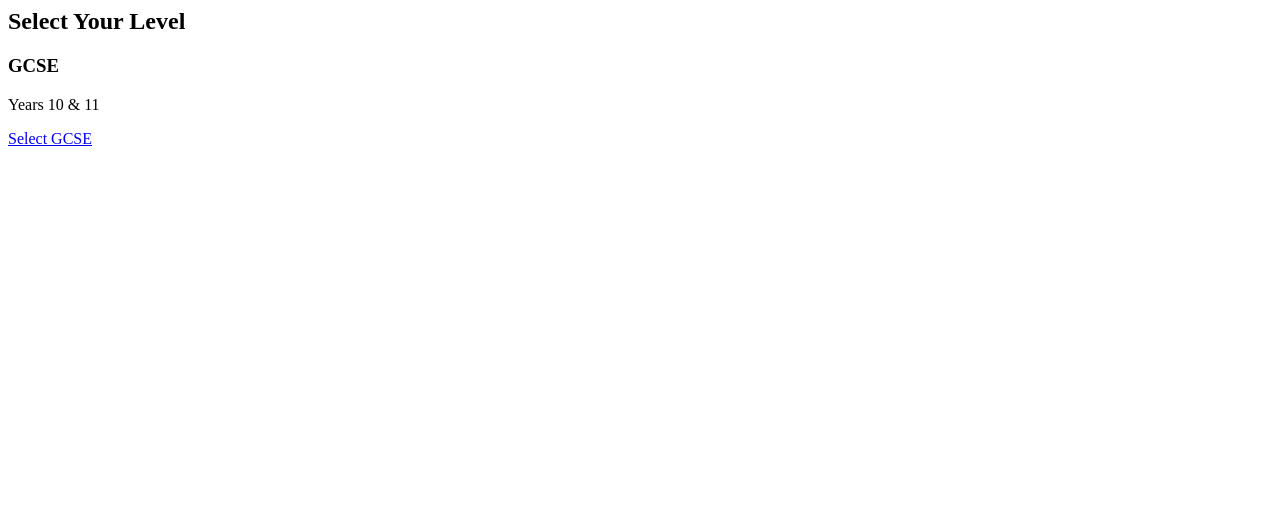
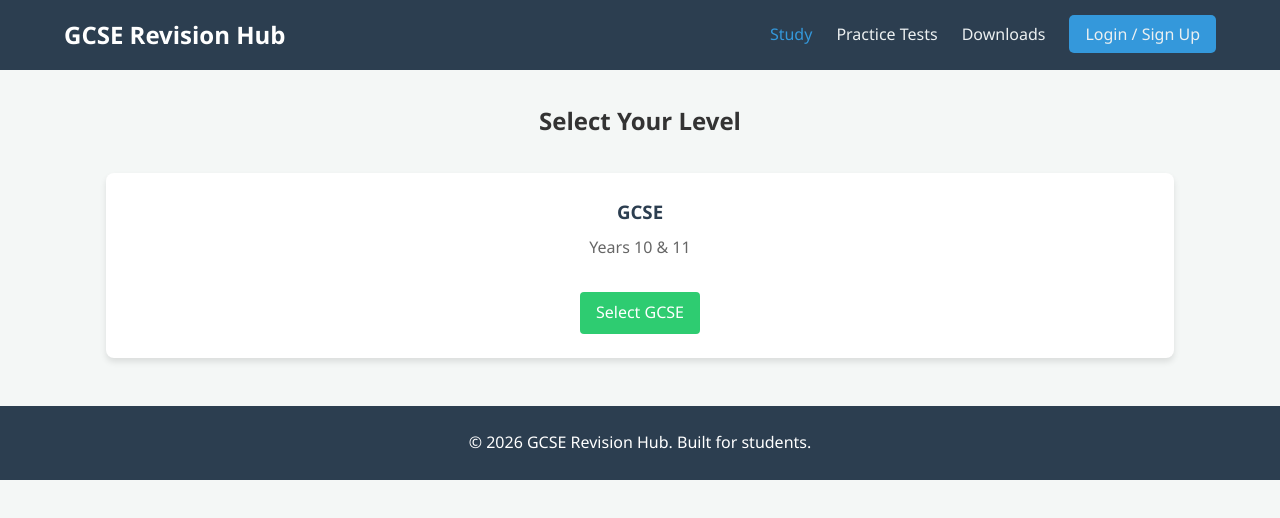
Before and after one commit to IbbyZaman/easystudy, a plain HTML site: page study.html in a window 1280 px wide. Drawn offline with Linux system fonts and the light colour scheme.

Commit message:
Update study.html

```diff
--- a/study.html
+++ b/study.html
@@ -1,3 +1,23 @@
+<!DOCTYPE html>
+<html lang="en">
+<head>
+    <meta charset="UTF-8">
+    <meta name="viewport" content="width=device-width, initial-scale=1.0">
+    <title>Study | GCSE Revision Hub</title>
+    <link rel="stylesheet" href="styles.css">
+</head>
+<body>
+    <header>
+        <nav class="navbar">
+            <h1 class="logo">GCSE Revision Hub</h1>
+            <ul class="nav-links">
+                <li><a href="study.html" class="active">Study</a></li>
+                <li><a href="tests.html">Practice Tests</a></li>
+                <li><a href="downloads.html">Downloads</a></li>
+                <li><a href="login.html" class="btn-login">Login / Sign Up</a></li>
+            </ul>
+        </nav>
+    </header>
     <main class="content-container">
         <section class="notes-header">
             <h2>Select Your Level</h2>
@@ -10,3 +30,8 @@
             </article>
         </div>
     </main>
+    <footer>
+        <p>&copy; 2026 GCSE Revision Hub. Built for students.</p>
+    </footer>
+</body>
+</html>
```
Lines whose indentation alone changed are shown as unchanged.
